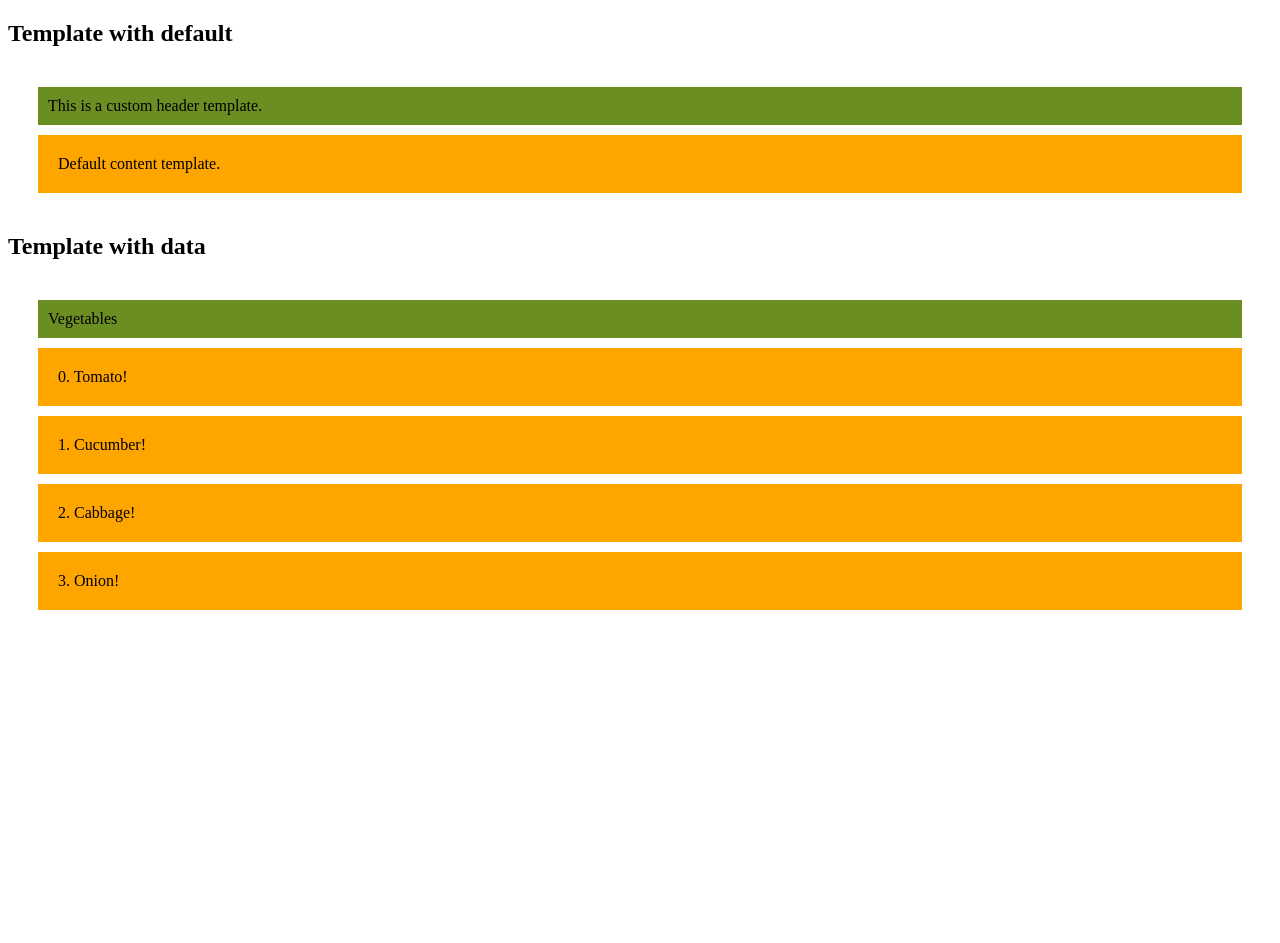
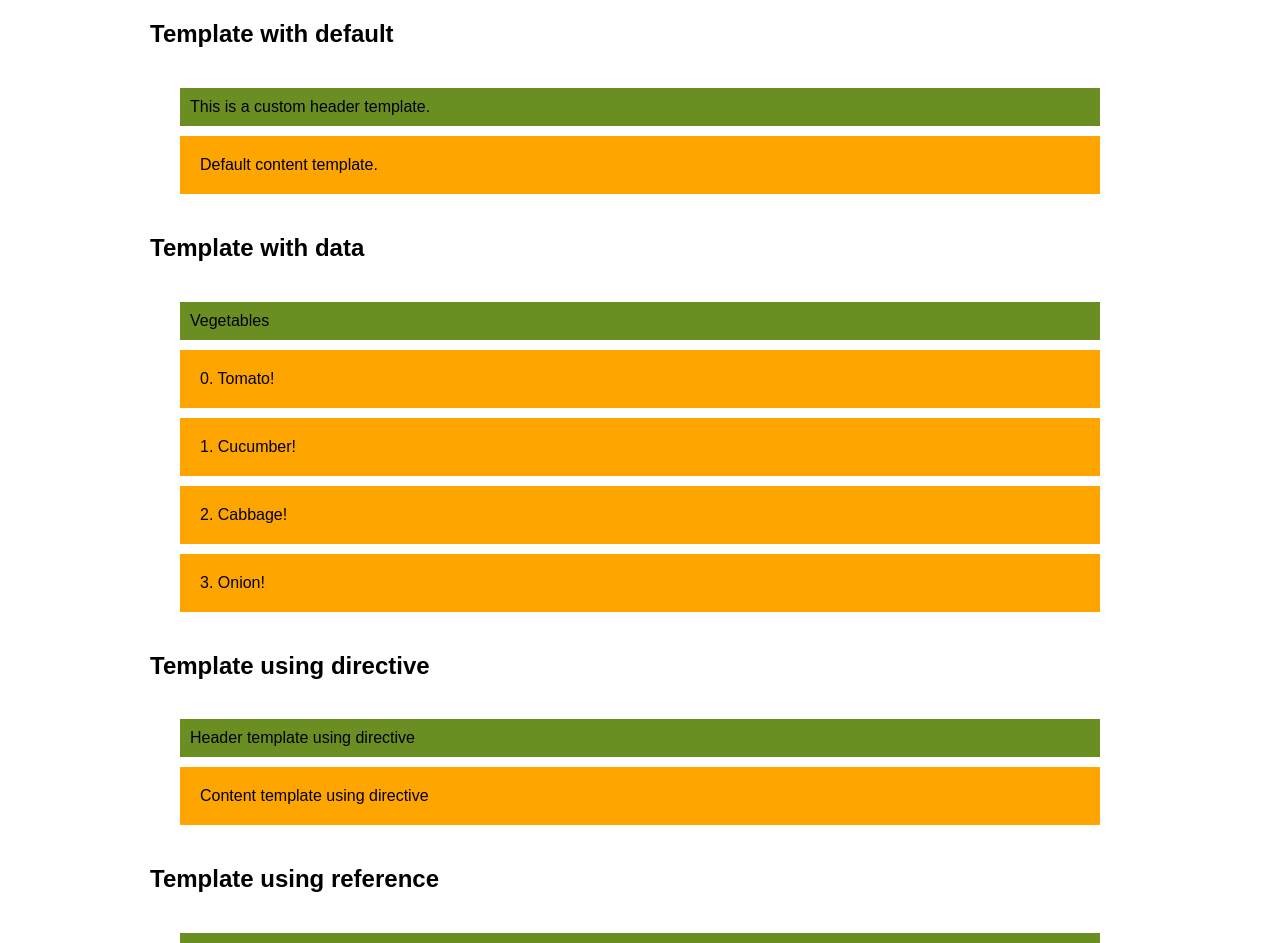
Before and after one commit to kkamman/ng-template-examples, an Angular app: page / in a window 1280 px wide. Shown: the top 943 px of the page. Before the commit the page ends 800 px from the top, so only its background shows below. Built offline with nearby package versions, Linux system fonts and the light colour scheme.

Commit message:
add directive and reference examples

```diff
--- a/src/app/app.component.ts
+++ b/src/app/app.component.ts
@@ -7,9 +7,10 @@
     <app-template-with-default></app-template-with-default>
     <h2>Template with data</h2>
     <app-template-with-data></app-template-with-data>
-  `,
-  styles: []
+    <h2>Template using directive</h2>
+    <app-template-using-directive></app-template-using-directive>
+    <h2>Template using reference</h2>
+    <app-template-using-reference></app-template-using-reference>
+  `
 })
-export class AppComponent {
-  title = 'ng-template-examples';
-}
+export class AppComponent { }
--- a/src/app/app.module.ts
+++ b/src/app/app.module.ts
@@ -2,6 +2,8 @@
 import { BrowserModule } from '@angular/platform-browser';
 
 import { AppComponent } from './app.component';
+import { TemplateUsingDirectiveModule } from './examples/template-using-directive/template-using-directive.module';
+import { TemplateUsingReferenceModule } from './examples/template-using-reference/template-using-reference.module';
 import { TemplateWithDataModule } from './examples/template-with-data/template-with-data.module';
 import { TemplateWithDefaultModule } from './examples/template-with-default/template-with-default.module';
 
@@ -12,7 +14,9 @@
   imports: [
     BrowserModule,
     TemplateWithDefaultModule,
-    TemplateWithDataModule
+    TemplateWithDataModule,
+    TemplateUsingDirectiveModule,
+    TemplateUsingReferenceModule
   ],
   bootstrap: [AppComponent]
 })
--- /dev/null
+++ b/src/app/examples/template-using-directive/template-using-directive-container.component.ts
@@ -0,0 +1,31 @@
+import { AfterContentInit, Component, ContentChildren, QueryList, TemplateRef } from '@angular/core';
+import { TemplateDirective } from './template.directive';
+
+@Component({
+  selector: 'app-template-using-directive-container',
+  template: `
+    <div class="container">
+      <div class="header-container">
+        <ng-container [ngTemplateOutlet]="headerTemplate"></ng-container>
+      </div>
+      <div class="content-container">
+        <ng-container [ngTemplateOutlet]="contentTemplate"></ng-container>
+      </div>
+    </div>
+  `
+})
+export class TemplateUsingDirectiveContainerComponent implements AfterContentInit {
+  @ContentChildren(TemplateDirective) templates?: QueryList<TemplateDirective>;
+  headerTemplate!: TemplateRef<any>;
+  contentTemplate!: TemplateRef<any>;
+
+  ngAfterContentInit(): void {
+    this.templates?.forEach(item => {
+      if (item.name === 'header') {
+        this.headerTemplate = item.template;
+      } else if (item.name === 'content') {
+        this.contentTemplate = item.template;
+      }
+    });
+  }
+}
--- /dev/null
+++ b/src/app/examples/template-using-directive/template-using-directive.component.ts
@@ -0,0 +1,16 @@
+import { Component } from '@angular/core';
+
+@Component({
+  selector: 'app-template-using-directive',
+  template: `
+    <app-template-using-directive-container>
+      <ng-template appTemplate="header">
+        Header template using directive
+      </ng-template>
+      <ng-template appTemplate="content">
+        Content template using directive
+      </ng-template>
+    </app-template-using-directive-container>
+  `
+})
+export class TemplateUsingDirectiveComponent { }
--- /dev/null
+++ b/src/app/examples/template-using-directive/template.directive.ts
@@ -0,0 +1,10 @@
+import { Directive, Input, TemplateRef } from '@angular/core';
+
+@Directive({
+  selector: '[appTemplate]'
+})
+export class TemplateDirective {
+  @Input('appTemplate') name: string = '';
+
+  constructor(public template: TemplateRef<any>) { }
+}
--- /dev/null
+++ b/src/app/examples/template-using-reference/template-using-reference-container.component.ts
@@ -0,0 +1,19 @@
+import { Component, ContentChild, TemplateRef } from '@angular/core';
+
+@Component({
+  selector: 'app-template-using-reference-container',
+  template: `
+    <div class="container">
+      <div class="header-container">
+        <ng-container [ngTemplateOutlet]="headerTemplate"></ng-container>
+      </div>
+      <div class="content-container">
+        <ng-container [ngTemplateOutlet]="contentTemplate"></ng-container>
+      </div>
+    </div>
+  `
+})
+export class TemplateUsingReferenceContainerComponent {
+  @ContentChild('header') headerTemplate!: TemplateRef<any>;
+  @ContentChild('content') contentTemplate!: TemplateRef<any>;
+}
--- /dev/null
+++ b/src/app/examples/template-using-reference/template-using-reference.component.ts
@@ -0,0 +1,16 @@
+import { Component } from '@angular/core';
+
+@Component({
+  selector: 'app-template-using-reference',
+  template: `
+    <app-template-using-reference-container>
+      <ng-template #header>
+        Header template using reference
+      </ng-template>
+      <ng-template #content>
+        Content template using reference
+      </ng-template>
+    </app-template-using-reference-container>
+  `
+})
+export class TemplateUsingReferenceComponent { }
--- a/src/styles.scss
+++ b/src/styles.scss
@@ -1,3 +1,9 @@
+body {
+  font-family: Sans-Serif;
+  width: 980px;
+  margin: 0 auto;
+}
+
 .container {
   padding: 10px;
   margin: 10px;
```
Also changed, not shown: src/app/examples/template-using-directive/template-using-directive.module.ts (added, +24 -0 lines), src/app/examples/template-using-reference/template-using-reference.module.ts (added, +21 -0 lines).
